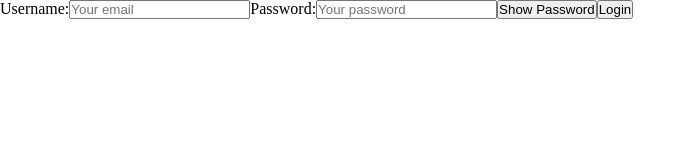
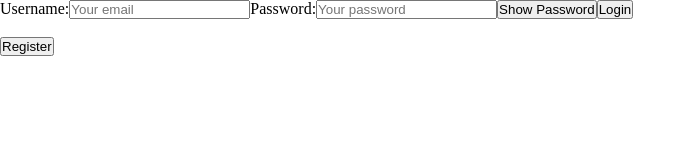
Before and after one commit to felipeluis223/SystemLib, a React (Vite) app: page / in a window 1280 px wide. Shown: the top 160 px of the page, without its empty margins (0-696 px from the left). Built offline with nearby package versions, Linux system fonts and the light colour scheme.

Commit message:
realizando as navegações entre as rotas de cadastro e login

```diff
--- a/src/components/Login/index.jsx
+++ b/src/components/Login/index.jsx
@@ -1,16 +1,25 @@
 import { useState } from 'react';
 
 import { VerifyLogin } from './verify'
+import { useNavigate } from "react-router-dom";
 
 export default function Login(){
 	const [ showPassword, setShowPassword ] = useState(false);
 	const [ username, setUsername ] = useState('');
 	const [ password, setPassword ] = useState('');
 
+	const navigate = useNavigate();
+
 	// Itens que faltam:
 	// * Verificar e tratar os inputs - REGEX;
 	// * Verificar se há dados em cache e são válidos - LocalStorage;
 	// * Limpar os inputs e direcionar para o menu.
+
+	function navigateRegister(){
+		setUsername('');
+		setPassword('');
+		navigate("register");
+	}
 
 	function submit(){
 		console.log(`Usename: ${username}\nPassword: ${password}`);
@@ -35,6 +44,10 @@ export default function Login(){
 			<button onClick={(e)=>setShowPassword(!showPassword)}>Show Password</button>
 
 			<button onClick={(e)=>submit()}>Login</button>
+
+			<br /><br />
+
+			<button onClick={(e)=>navigateRegister()}>Register</button>
 		</section>
 	);
 }
--- a/src/components/Register/index.jsx
+++ b/src/components/Register/index.jsx
@@ -1,4 +1,5 @@
 import { useState } from 'react';
+import { useNavigate } from "react-router-dom";
 
 export default function Register(){
 	const [ showPassword, setShowPassword ] = useState(false);
@@ -9,11 +10,24 @@ export default function Register(){
 	const [ password, setPassword ] = useState('');
 	const [ confirmPassword, setConfirmPassword ] = useState('');
 
+	const navigate = useNavigate();
+
 	// Itens que faltam:
 	// * Verificar e tratar os inputs - REGEX;
 	// * Armazenar em cache - LocalStorage;
 	// * Limpar os inputs e disparar um alerta de suceso ou insucesso.
 
+	// Limpando os valores em cache dos inputs e retornando à rota de login:
+	function backLogin(){
+		setName('');
+		setEmail('');
+		setPhone('');
+		setUsername('');
+		setPassword('');
+		setConfirmPassword('');
+
+		navigate("/");
+	}
 	function submit(){
 		const object = {
 			name: name,
@@ -60,7 +74,8 @@ export default function Register(){
 			<br /><br />
 
 			<button onClick={(e)=>setShowPassword(!showPassword)}>Show Password</button>
-			<button onClick={(e)=>submit()}>Login</button>
+			<button onClick={(e)=>submit()}>Register</button>
+			<button onClick={(e)=>backLogin()}>Login</button>
 		</section>
 	);
 }
```
